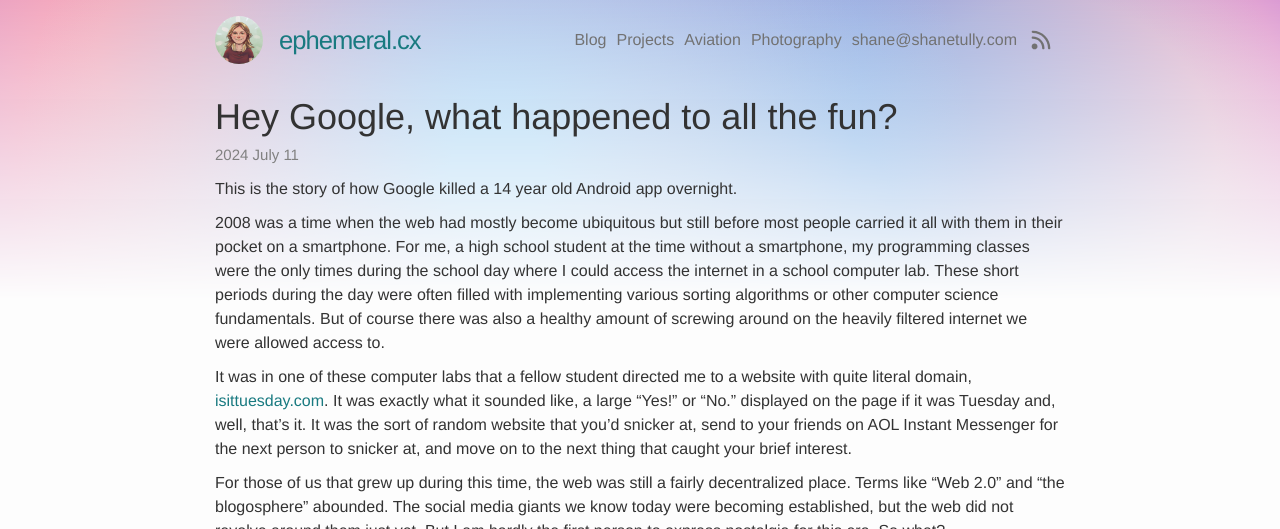
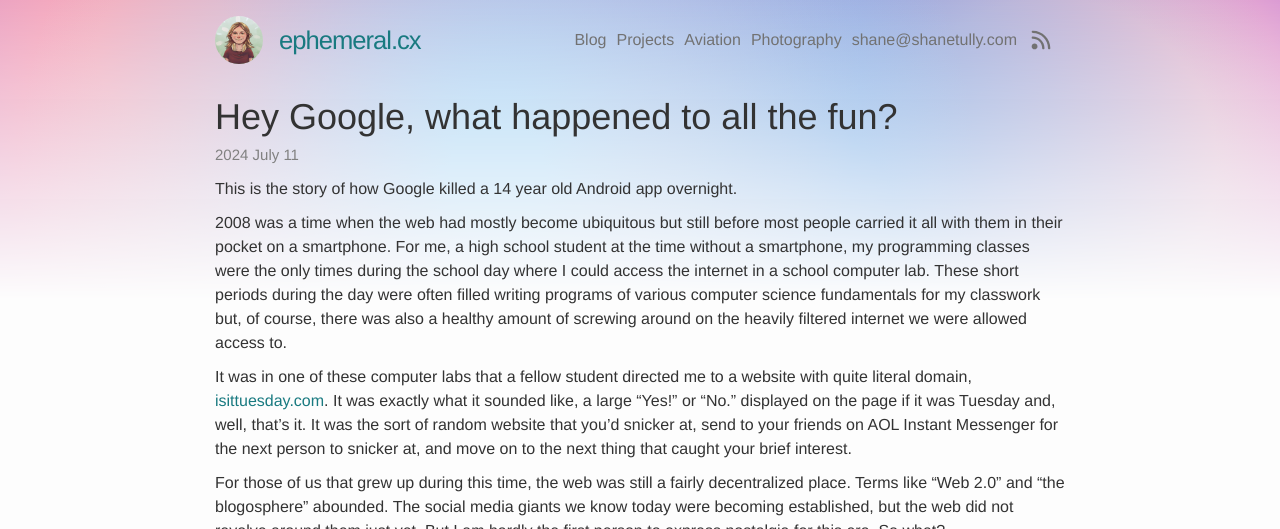
Before and after one commit to shanet/blog, a Jekyll site: the page built from _posts/2024-07-11-hey-google-what-happened-to-all-the-fun.md, in a window 1280 px wide and 900 px high, cut to the strip 0-529 px from the top of the window. Built offline with Jekyll 4.4.1, drawn with Linux system fonts in a browser that asks for light colours; some of the changed text lies outside the part shown.

Commit message:
fix typo

```diff
--- a/_posts/2024-07-11-hey-google-what-happened-to-all-the-fun.md
+++ b/_posts/2024-07-11-hey-google-what-happened-to-all-the-fun.md
@@ -7,7 +7,7 @@
 
 This is the story of how Google killed a 14 year old Android app overnight.
 
-2008 was a time when the web had mostly become ubiquitous but still before most people carried it all with them in their pocket on a smartphone. For me, a high school student at the time without a smartphone, my programming classes were the only times during the school day where I could access the internet in a school computer lab. These short periods during the day were often filled with implementing various sorting algorithms or other computer science fundamentals. But of course there was also a healthy amount of screwing around on the heavily filtered internet we were allowed access to.
+2008 was a time when the web had mostly become ubiquitous but still before most people carried it all with them in their pocket on a smartphone. For me, a high school student at the time without a smartphone, my programming classes were the only times during the school day where I could access the internet in a school computer lab. These short periods during the day were often filled writing programs of various computer science fundamentals for my classwork but, of course, there was also a healthy amount of screwing around on the heavily filtered internet we were allowed access to.
 
 It was in one of these computer labs that a fellow student directed me to a website with quite literal domain, [isittuesday.com](https://web.archive.org/web/20090628222845/http://isittuesday.com/). It was exactly what it sounded like, a large "Yes!" or "No." displayed on the page if it was Tuesday and, well, that's it. It was the sort of random website that you'd snicker at, send to your friends on AOL Instant Messenger for the next person to snicker at, and move on to the next thing that caught your brief interest.
 
```
Also changed, not shown: other parts of _posts/2024-07-11-hey-google-what-happened-to-all-the-fun.md (+1 -1 lines).
